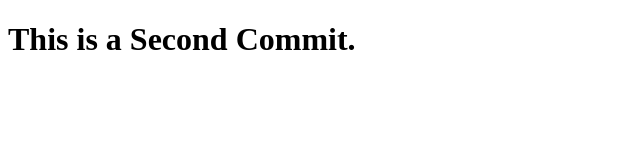
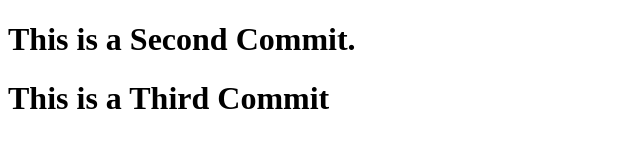
Before and after one commit to Varinder-KM/Git-test, a plain HTML site: page Index.html in a window 1280 px wide. Shown: the whole page, without its empty margins (0-640 px from the left). Drawn offline with Linux system fonts and the light colour scheme.

Commit message:
Third Commit

```diff
--- a/Index.html
+++ b/Index.html
@@ -6,6 +6,6 @@
 
     <body>
         <h1>This is a Second Commit.</h1>
-
+        <h1>This is a Third Commit</h1>
     </body>
 </html>
```
